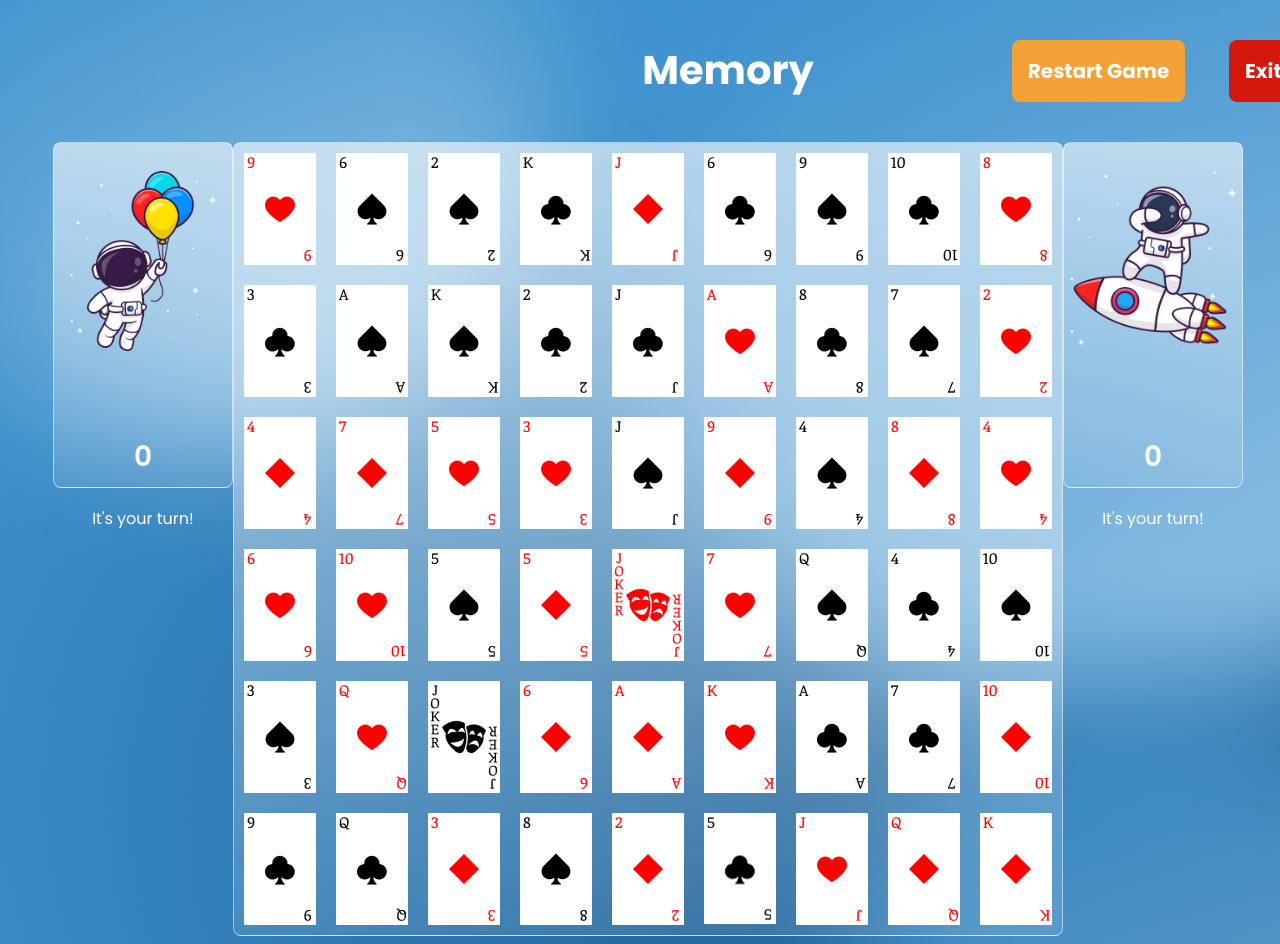
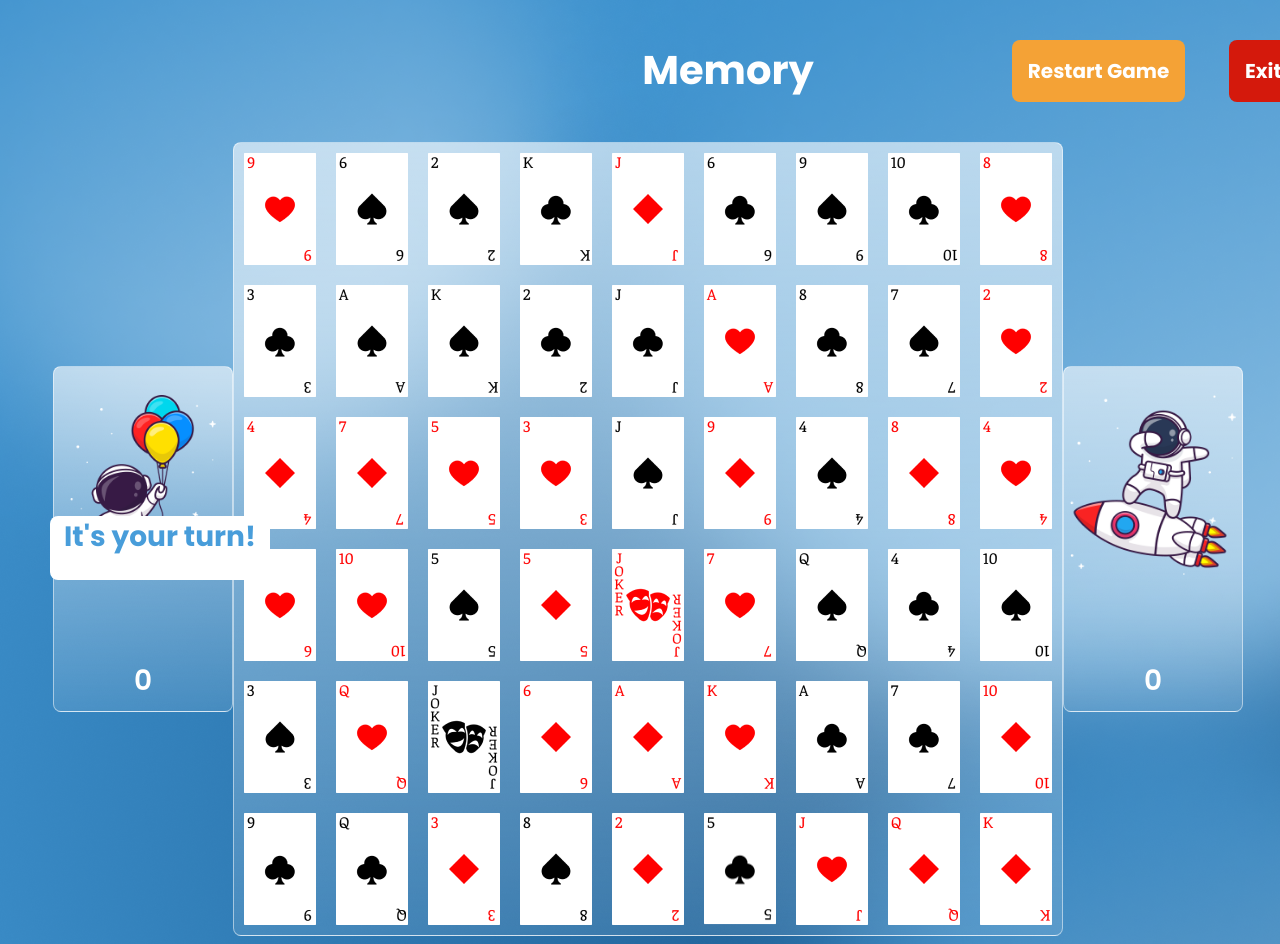
Before and after one commit to LaurenDeBlocq/MemoryCardGame, a React (Vite) app in the folder memory-card-game/: page /game in a window 1280 px wide. Shown: the top 944 px of the page. Built offline with nearby package versions, Linux system fonts and the light colour scheme.

Commit message:
Created active player badges to show whose turn it is

```diff
--- a/memory-card-game/src/App.css
+++ b/memory-card-game/src/App.css
@@ -135,6 +135,7 @@ body {
   padding-top: 40px;
   max-width: 1350px;
   justify-content: space-between;
+  align-items: center;
 }
 
 .game--player-block {
@@ -181,3 +182,27 @@ body {
   width: 72px;
   padding: 10px;
 }
+
+.game--active-player {
+  width: 220px;
+  height: 64px;
+  background-color: white;
+  border-radius: 8px;
+  color: #489dda;
+  text-align: center;
+
+  font-size: 28px;
+  font-weight: 700;
+}
+
+.game--player-one-active {
+  position: fixed;
+  bottom: 220px;
+  left: 50px;
+}
+
+.game--player-two-active {
+  position: fixed;
+  bottom: 220px;
+  right: 50px;
+}
--- a/memory-card-game/src/components/GameBoard.jsx
+++ b/memory-card-game/src/components/GameBoard.jsx
@@ -10,7 +10,7 @@ import { useDispatch, useSelector } from "react-redux";
 import { useEffect } from "react";
 import {
   toggleActive as togglePlayerTwoActive,
-  // selectActive as selectPlayerTwoActive,
+  selectActive as selectPlayerTwoActive,
   incrementScore as incrementPlayerTwoScore,
 } from "../slices/playerTwoSlice";
 import {
@@ -24,16 +24,25 @@ const GameBoard = () => {
   const chosenCards = useSelector(selectChosenCards);
 
   const playerOneActive = useSelector(selectPlayerOneActive);
-
-  console.log(chosenCards);
+  const playerTwoActive = useSelector(selectPlayerTwoActive);
+  console.log(chosenCards, playerOneActive);
   const dispatch = useDispatch();
 
   useEffect(() => {
-    console.log(chosenCards.length);
+    let cardsMatch;
+    if (chosenCards.length === 2) {
+      cardsMatch = checkMatch();
+      console.log(cardsMatch);
+    }
   }, [chosenCards]);
 
   const toggleTurnedOver = (cardId) => {
     dispatch(toggleCard(cardId));
+  };
+
+  const toggleActivePlayer = () => {
+    dispatch(togglePlayerOneActive());
+    dispatch(togglePlayerTwoActive());
   };
 
   const checkMatch = () => {
@@ -56,12 +65,8 @@ const GameBoard = () => {
     dispatch(toggleCard(playingCards.indexOf(cardOne)));
     dispatch(toggleCard(playingCards.indexOf(cardTwo)));
 
+    toggleActivePlayer();
     return matchResult;
-  };
-
-  const toggleActivePlayer = () => {
-    dispatch(togglePlayerOneActive());
-    dispatch(togglePlayerTwoActive());
   };
 
   const handleMatch = () => {
@@ -85,7 +90,6 @@ const GameBoard = () => {
     if (cardsMatch) {
       handleMatch();
     }
-    toggleActivePlayer();
   };
 
   const cardsToLoad = playingCards.map((card) => {
@@ -98,7 +102,23 @@ const GameBoard = () => {
       />
     );
   });
-  return <>{cardsToLoad}</>;
+  return (
+    <>
+      <div
+        className="game--active-player game--player-one-active"
+        style={{ display: playerOneActive ? "block" : "none" }}
+      >
+        It&apos;s your turn!
+      </div>
+      {cardsToLoad}
+      <div
+        className="game--active-player game--player-two-active"
+        style={{ display: playerTwoActive ? "block" : "none" }}
+      >
+        It&apos;s your turn!
+      </div>
+    </>
+  );
 };
 
 export default GameBoard;
--- a/memory-card-game/src/pages/GamePage.jsx
+++ b/memory-card-game/src/pages/GamePage.jsx
@@ -97,12 +97,6 @@ const GamePage = () => {
           />
           <h2 className="game--player-name">{playerOneName}</h2>
           <h3 className="game--player-score">{playerOneScore}</h3>
-          <div
-            className="game--player-one-active"
-            // style={{ display: playerOneActive ? "block" : "none" }}
-          >
-            It&apos;s your turn!
-          </div>
         </div>
         <div className="game--game-block">
           <GameBoard className="game--game-board" />
@@ -115,12 +109,6 @@ const GamePage = () => {
           />
           <h2 className="game--player-name">{playerTwoName}</h2>
           <h3 className="game--player-score">{playerTwoScore}</h3>
-          <div
-            className="game--player-two-active"
-            // style={{ display: playerTwoActive ? "block" : "none" }}
-          >
-            It&apos;s your turn!
-          </div>
         </div>
       </div>
     </>
```
